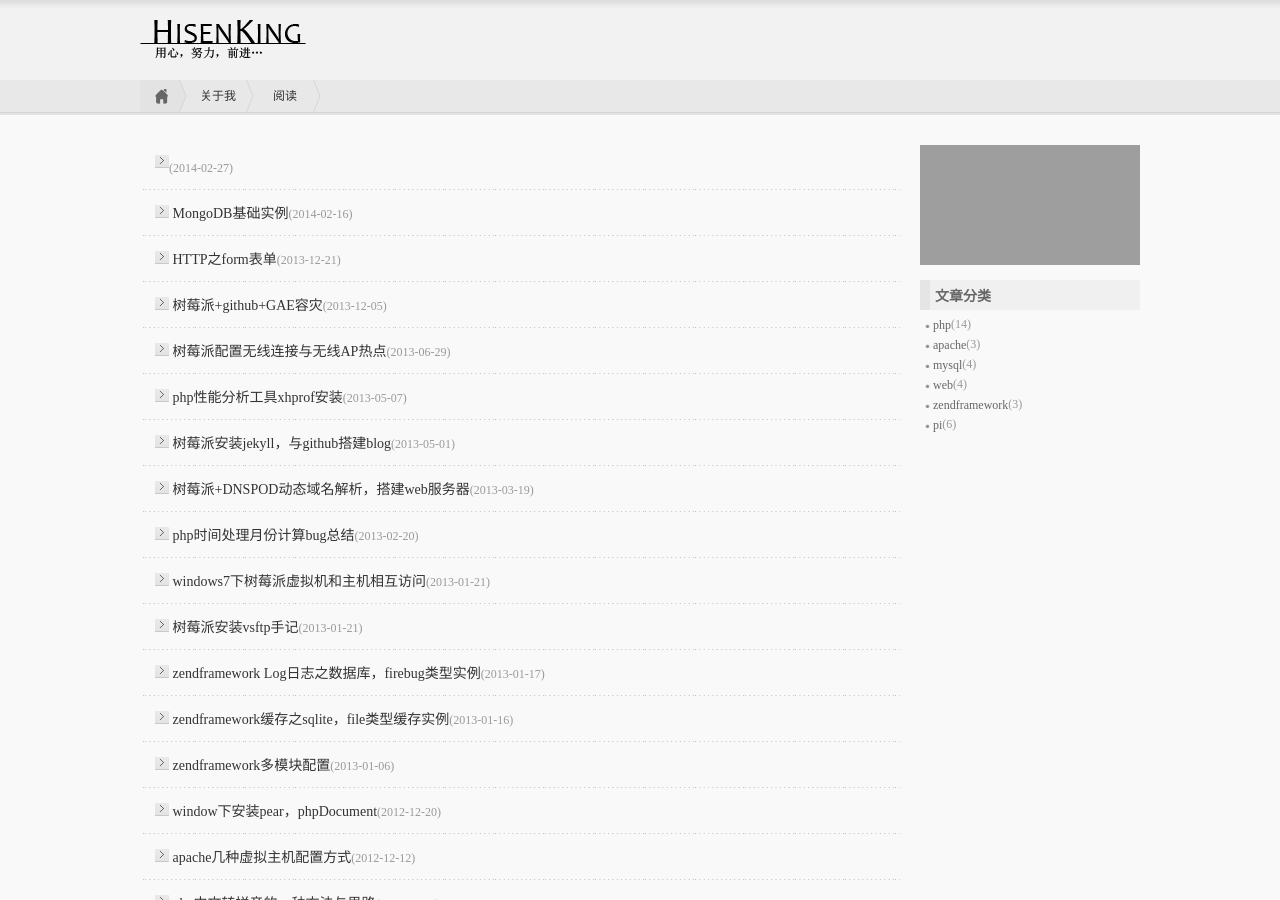
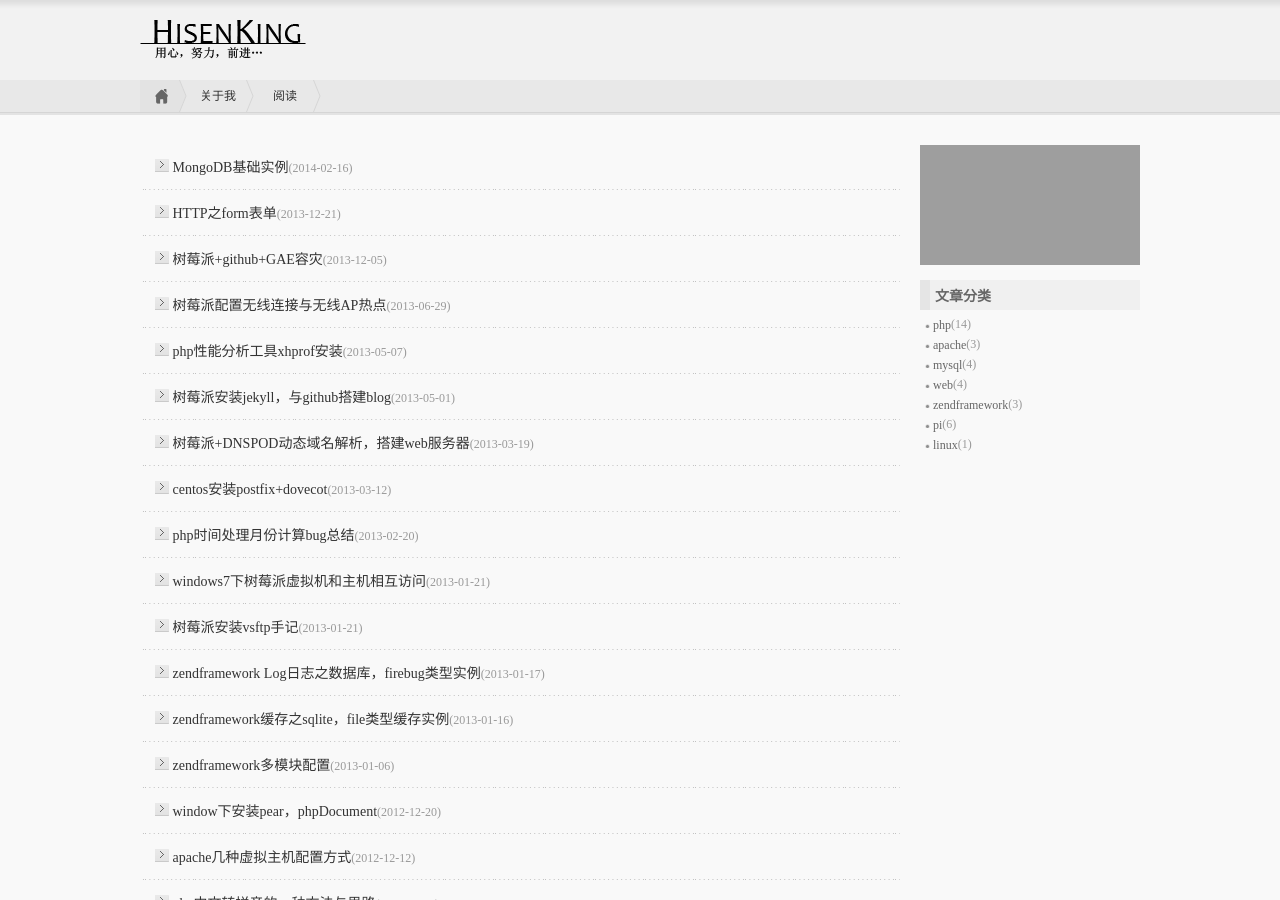
Before and after one commit to hisen/hisen.github.com, a Jekyll site: the page built from index.html, in a window 1280 px wide and 900 px high. Built offline with Jekyll 4.4.1, drawn with Linux system fonts in a browser that asks for light colours; the list of posts is cut into pages by our own code; comment, search, counter and statistics services are not loaded; grey boxes are pictures that could not be loaded.

Commit message:
clear bug

```diff
--- a/_posts/2013-03-12-centos-install-postfix-dovecot.html
+++ b/_posts/2013-03-12-centos-install-postfix-dovecot.html
@@ -1,7 +1,7 @@
 ---
 layout: post
 title: centos安装postfix+dovecot
-category: 'linux
+category: linux
 keywords: centos,centos邮件,postfix
 ---
 
```
